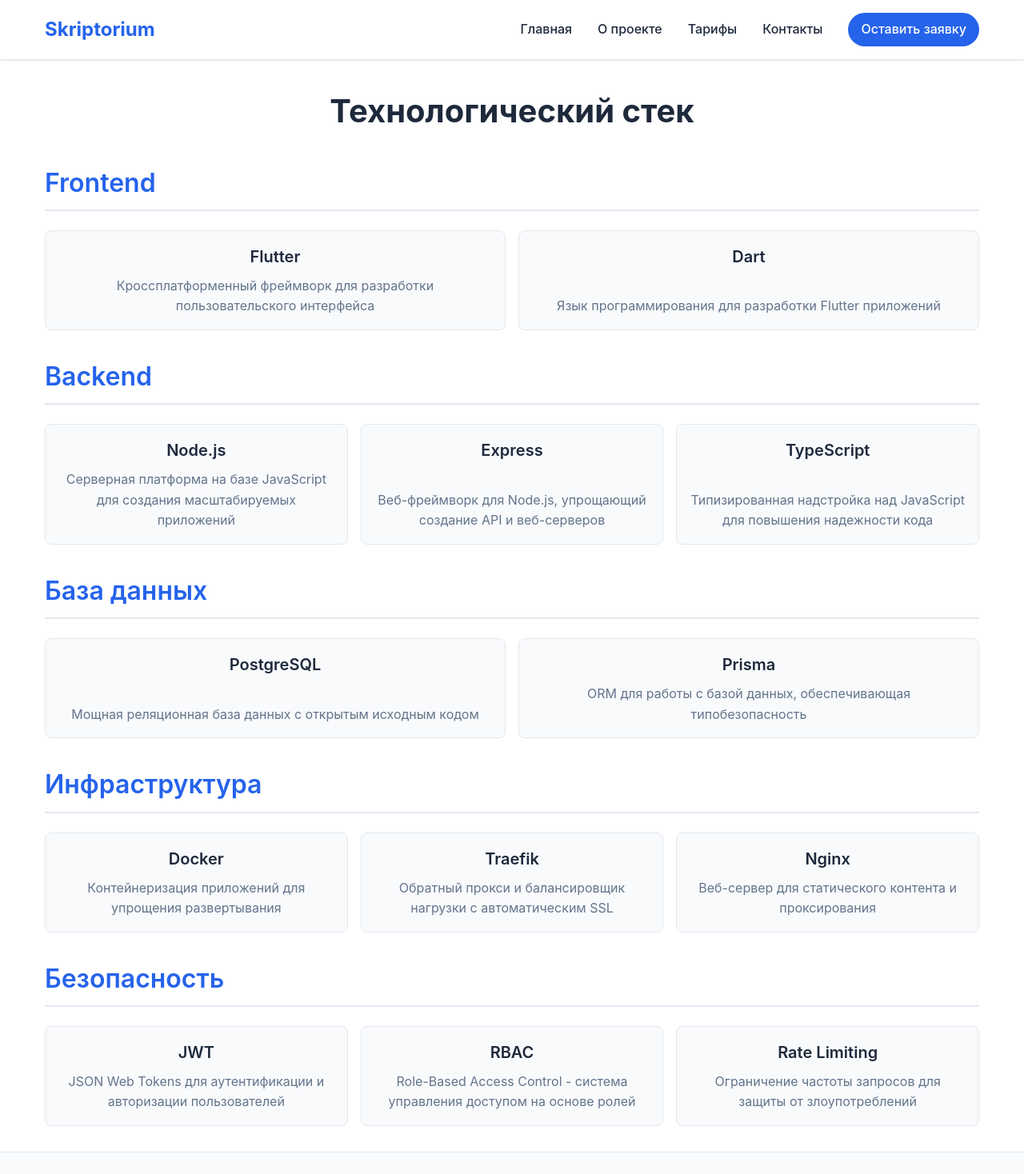
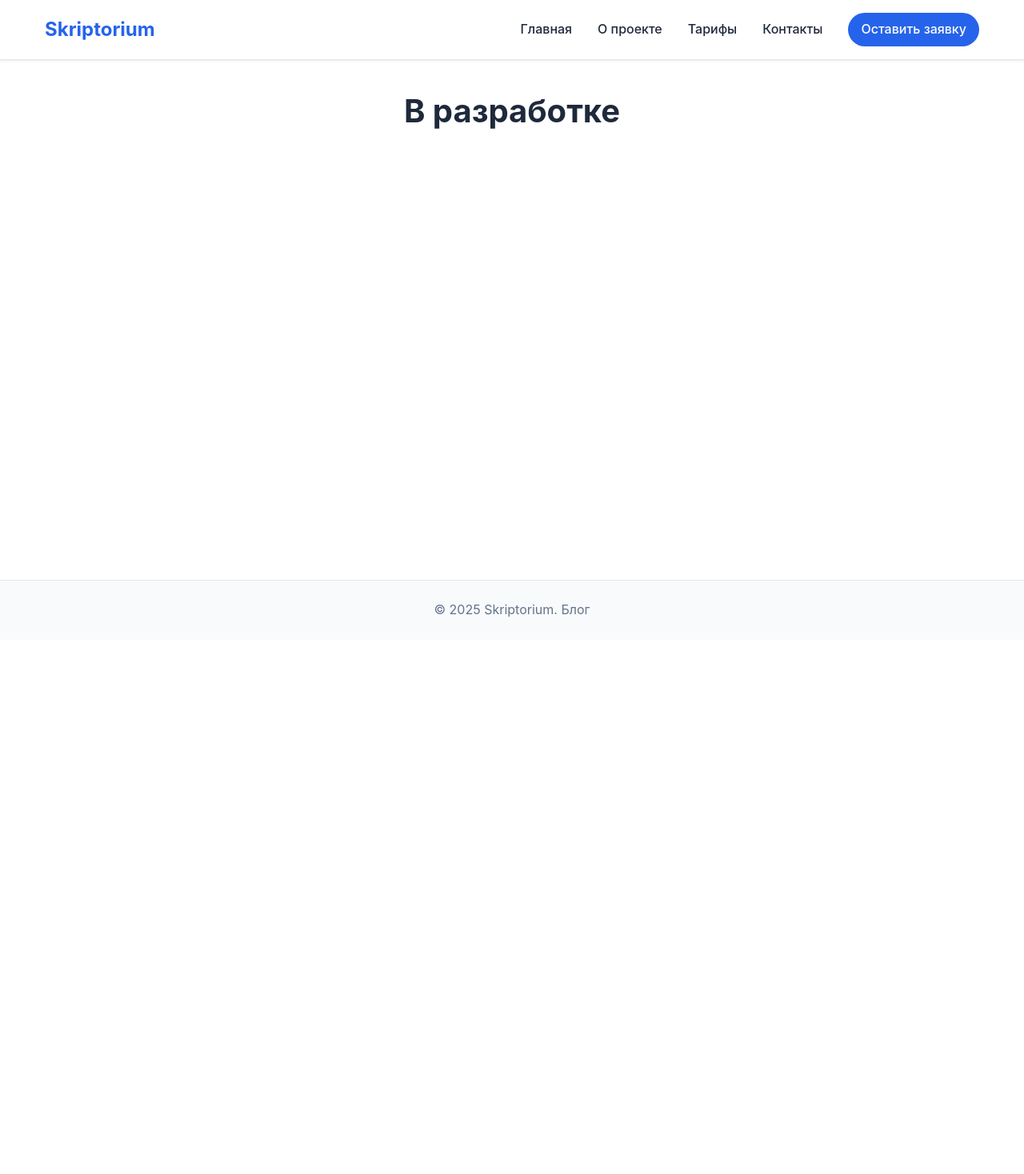
Before and after one commit to daniilmiagkov/skriptorium-landing, a Vue app: page /technology in a window 1280 px wide. Shown: the top 1468 px of the page at 80% size. After the commit the page ends 800 px from the top, so only its background shows below. Built offline with nearby package versions, Linux system fonts and the light colour scheme.

Commit message:
comment content

```diff
--- a/src/views/AboutView.vue
+++ b/src/views/AboutView.vue
@@ -1,14 +1,10 @@
 <template>
   <div :class="$style.about">
     <div class="container">
-      <p>
-        Здесь будет презентация, подробная информация
-      </p>
+      <article :class="$style.article">
+        <h1 :class="$style.pageTitle">В разработке</h1>
 
-      <!-- <article :class="$style.article">
-        <h1 :class="$style.articleTitle">О проекте Skriptorium</h1>
-
-        <section :class="$style.articleSection">
+        <!-- <section :class="$style.articleSection">
           <h2>Что такое Skriptorium?</h2>
           <p>
             Skriptorium — это современная веб-платформа, разработанная для управления медицинскими документами
@@ -44,8 +40,8 @@
             больничных комплексов. Платформа будет полезна административному персоналу, HR-отделам и руководству
             медицинских учреждений.
           </p>
-        </section>
-      </article> -->
+        </section> -->
+      </article>
     </div>
   </div>
 </template>
--- a/src/views/FeaturesView.vue
+++ b/src/views/FeaturesView.vue
@@ -1,7 +1,7 @@
 <template>
   <div :class="$style.features">
     <div class="container">
-      <h1 :class="$style.pageTitle">Возможности платформы</h1>
+      <!-- <h1 :class="$style.pageTitle">Возможности платформы</h1>
 
       <div :class="$style.featuresGrid">
         <Card
@@ -11,72 +11,72 @@
           :title="feature.title"
           :description="feature.description"
         />
-      </div>
+      </div> -->
     </div>
   </div>
 </template>
 
 <script setup lang="ts">
-import { ref } from 'vue'
-import Card from '@/components/Card.vue'
+// import { ref } from 'vue'
+// import Card from '@/components/Card.vue'
 
-interface Feature {
-  id: number
-  icon: string
-  title: string
-  description: string
-}
+// interface Feature {
+//   id: number
+//   icon: string
+//   title: string
+//   description: string
+// }
 
-const features = ref<Feature[]>([
-  {
-    id: 1,
-    icon: '📋',
-    title: 'Управление разделами',
-    description: 'Создание и организация разделов медицинских документов с древовидной структурой для удобной навигации'
-  },
-  {
-    id: 2,
-    icon: '✅',
-    title: 'Верификация персонала',
-    description: 'Система проверки и подтверждения квалификации медицинского персонала с отслеживанием статусов'
-  },
-  {
-    id: 3,
-    icon: '🏥',
-    title: 'Управление больницами',
-    description: 'Централизованное управление несколькими медицинскими учреждениями в единой системе'
-  },
-  {
-    id: 4,
-    icon: '📝',
-    title: 'Шаблоны документов',
-    description: 'Создание и использование шаблонов для быстрого оформления стандартных документов'
-  },
-  {
-    id: 5,
-    icon: '🔐',
-    title: 'Безопасность',
-    description: 'Система ролей и прав доступа (RBAC) для обеспечения безопасности данных'
-  },
-  {
-    id: 6,
-    icon: '👥',
-    title: 'Управление пользователями',
-    description: 'Администрирование пользователей с различными уровнями доступа и ролями'
-  },
-  {
-    id: 7,
-    icon: '🔍',
-    title: 'Поиск и фильтрация',
-    description: 'Мощный поиск по документам и разделам с возможностью фильтрации результатов'
-  },
-  {
-    id: 8,
-    icon: '📊',
-    title: 'Аналитика',
-    description: 'Отслеживание активности и статистика использования платформы'
-  }
-])
+// const features = ref<Feature[]>([
+//   {
+//     id: 1,
+//     icon: '📋',
+//     title: 'Управление разделами',
+//     description: 'Создание и организация разделов медицинских документов с древовидной структурой для удобной навигации'
+//   },
+//   {
+//     id: 2,
+//     icon: '✅',
+//     title: 'Верификация персонала',
+//     description: 'Система проверки и подтверждения квалификации медицинского персонала с отслеживанием статусов'
+//   },
+//   {
+//     id: 3,
+//     icon: '🏥',
+//     title: 'Управление больницами',
+//     description: 'Централизованное управление несколькими медицинскими учреждениями в единой системе'
+//   },
+//   {
+//     id: 4,
+//     icon: '📝',
+//     title: 'Шаблоны документов',
+//     description: 'Создание и использование шаблонов для быстрого оформления стандартных документов'
+//   },
+//   {
+//     id: 5,
+//     icon: '🔐',
+//     title: 'Безопасность',
+//     description: 'Система ролей и прав доступа (RBAC) для обеспечения безопасности данных'
+//   },
+//   {
+//     id: 6,
+//     icon: '👥',
+//     title: 'Управление пользователями',
+//     description: 'Администрирование пользователей с различными уровнями доступа и ролями'
+//   },
+//   {
+//     id: 7,
+//     icon: '🔍',
+//     title: 'Поиск и фильтрация',
+//     description: 'Мощный поиск по документам и разделам с возможностью фильтрации результатов'
+//   },
+//   {
+//     id: 8,
+//     icon: '📊',
+//     title: 'Аналитика',
+//     description: 'Отслеживание активности и статистика использования платформы'
+//   }
+// ])
 </script>
 
 <style module lang="scss">
--- a/src/views/TechnologyView.vue
+++ b/src/views/TechnologyView.vue
@@ -1,9 +1,9 @@
 <template>
   <div :class="$style.technology">
     <div class="container">
-      <h1 :class="$style.pageTitle">Технологический стек</h1>
+      <h1 :class="$style.pageTitle">В разработке</h1>
 
-      <div :class="$style.techSections">
+      <!-- <div :class="$style.techSections">
         <section
           v-for="section in techSections"
           :key="section.id"
@@ -19,109 +19,109 @@
             />
           </div>
         </section>
-      </div>
+      </div> -->
     </div>
   </div>
 </template>
 
 <script setup lang="ts">
-import { ref } from 'vue'
-import Card from '@/components/Card.vue'
-interface Technology {
-  name: string
-  description: string
-}
+// import { ref } from 'vue'
+// import Card from '@/components/Card.vue'
+// interface Technology {
+//   name: string
+//   description: string
+// }
 
-interface TechSection {
-  id: number
-  title: string
-  technologies: Technology[]
-}
+// interface TechSection {
+//   id: number
+//   title: string
+//   technologies: Technology[]
+// }
 
-const techSections = ref<TechSection[]>([
-  {
-    id: 1,
-    title: 'Frontend',
-    technologies: [
-      {
-        name: 'Flutter',
-        description: 'Кроссплатформенный фреймворк для разработки пользовательского интерфейса'
-      },
-      {
-        name: 'Dart',
-        description: 'Язык программирования для разработки Flutter приложений'
-      }
-    ]
-  },
-  {
-    id: 2,
-    title: 'Backend',
-    technologies: [
-      {
-        name: 'Node.js',
-        description: 'Серверная платформа на базе JavaScript для создания масштабируемых приложений'
-      },
-      {
-        name: 'Express',
-        description: 'Веб-фреймворк для Node.js, упрощающий создание API и веб-серверов'
-      },
-      {
-        name: 'TypeScript',
-        description: 'Типизированная надстройка над JavaScript для повышения надежности кода'
-      }
-    ]
-  },
-  {
-    id: 3,
-    title: 'База данных',
-    technologies: [
-      {
-        name: 'PostgreSQL',
-        description: 'Мощная реляционная база данных с открытым исходным кодом'
-      },
-      {
-        name: 'Prisma',
-        description: 'ORM для работы с базой данных, обеспечивающая типобезопасность'
-      }
-    ]
-  },
-  {
-    id: 4,
-    title: 'Инфраструктура',
-    technologies: [
-      {
-        name: 'Docker',
-        description: 'Контейнеризация приложений для упрощения развертывания'
-      },
-      {
-        name: 'Traefik',
-        description: 'Обратный прокси и балансировщик нагрузки с автоматическим SSL'
-      },
-      {
-        name: 'Nginx',
-        description: 'Веб-сервер для статического контента и проксирования'
-      }
-    ]
-  },
-  {
-    id: 5,
-    title: 'Безопасность',
-    technologies: [
-      {
-        name: 'JWT',
-        description: 'JSON Web Tokens для аутентификации и авторизации пользователей'
-      },
-      {
-        name: 'RBAC',
-        description: 'Role-Based Access Control - система управления доступом на основе ролей'
-      },
-      {
-        name: 'Rate Limiting',
-        description: 'Ограничение частоты запросов для защиты от злоупотреблений'
-      }
-    ]
-  }
-])
+// const techSections = ref<TechSection[]>([
+//   {
+//     id: 1,
+//     title: 'Frontend',
+//     technologies: [
+//       {
+//         name: 'Flutter',
+//         description: 'Кроссплатформенный фреймворк для разработки пользовательского интерфейса'
+//       },
+//       {
+//         name: 'Dart',
+//         description: 'Язык программирования для разработки Flutter приложений'
+//       }
+//     ]
+//   },
+//   {
+//     id: 2,
+//     title: 'Backend',
+//     technologies: [
+//       {
+//         name: 'Node.js',
+//         description: 'Серверная платформа на базе JavaScript для создания масштабируемых приложений'
+//       },
+//       {
+//         name: 'Express',
+//         description: 'Веб-фреймворк для Node.js, упрощающий создание API и веб-серверов'
+//       },
+//       {
+//         name: 'TypeScript',
+//         description: 'Типизированная надстройка над JavaScript для повышения надежности кода'
+//       }
+//     ]
+//   },
+//   {
+//     id: 3,
+//     title: 'База данных',
+//     technologies: [
+//       {
+//         name: 'PostgreSQL',
+//         description: 'Мощная реляционная база данных с открытым исходным кодом'
+//       },
+//       {
+//         name: 'Prisma',
+//         description: 'ORM для работы с базой данных, обеспечивающая типобезопасность'
+//       }
+//     ]
+//   },
+//   {
+//     id: 4,
+//     title: 'Инфраструктура',
+//     technologies: [
+//       {
+//         name: 'Docker',
+//         description: 'Контейнеризация приложений для упрощения развертывания'
+//       },
+//       {
+//         name: 'Traefik',
+//         description: 'Обратный прокси и балансировщик нагрузки с автоматическим SSL'
+//       },
+//       {
+//         name: 'Nginx',
+//         description: 'Веб-сервер для статического контента и проксирования'
+//       }
+//     ]
+//   },
+//   {
+//     id: 5,
+//     title: 'Безопасность',
+//     technologies: [
+//       {
+//         name: 'JWT',
+//         description: 'JSON Web Tokens для аутентификации и авторизации пользователей'
+//       },
+//       {
+//         name: 'RBAC',
+//         description: 'Role-Based Access Control - система управления доступом на основе ролей'
+//       },
+//       {
+//         name: 'Rate Limiting',
+//         description: 'Ограничение частоты запросов для защиты от злоупотреблений'
+//       }
+//     ]
+//   }
+// ])
 </script>
 
 <style module lang="scss">
```
